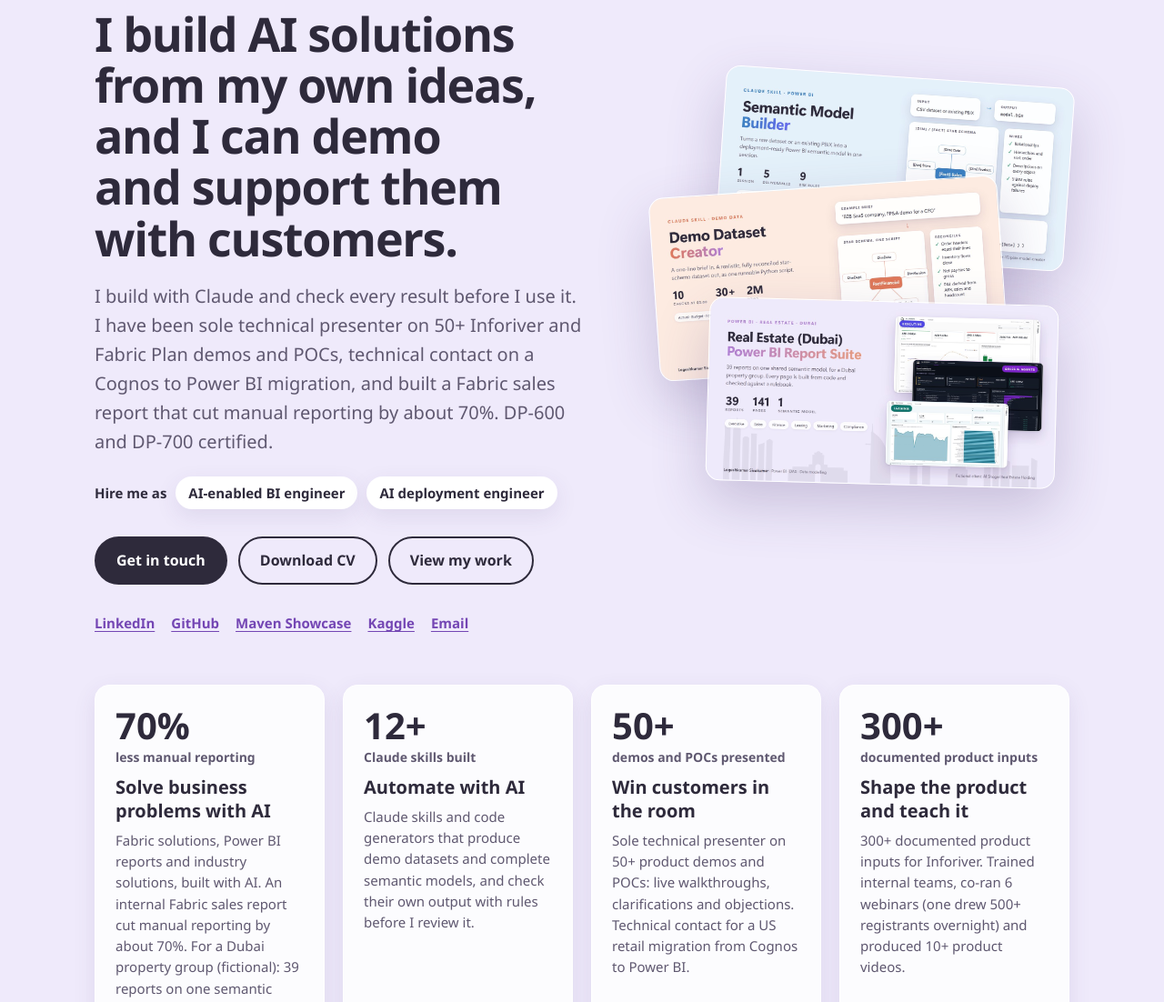
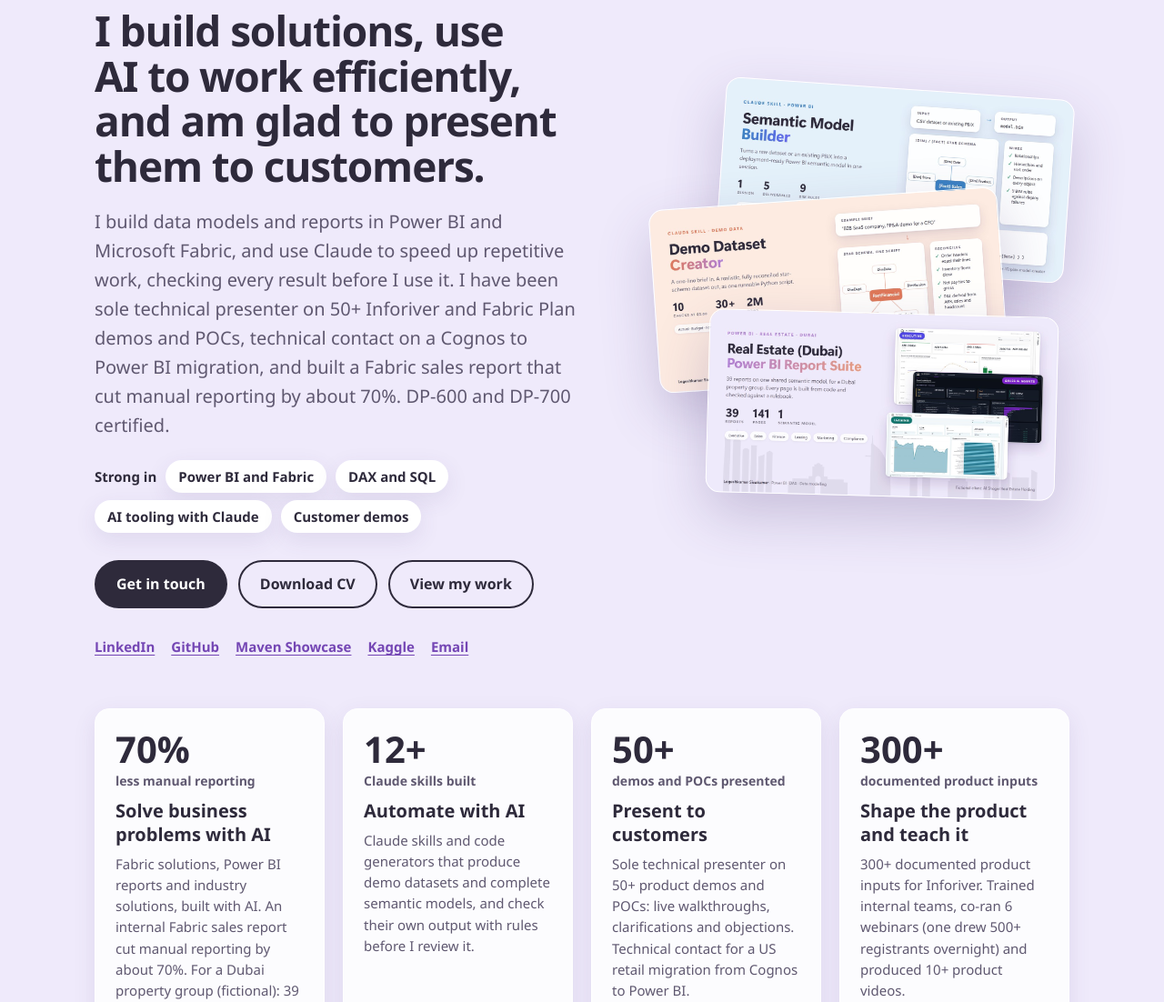
Before and after one commit to Logeshkumar-10/Logeshkumar-10.github.io, a plain HTML site: page index.html in a window 1280 px wide. Shown: the part 198-1300 px from the top of the page at 91% size. Drawn offline with Linux system fonts and the light colour scheme.

Commit message:
New intro headline and summary, strengths-first wording
Co-Authored-By: Claude Sonnet 5.5 <noreply@anthropic.com>

```diff
--- a/css/style.css
+++ b/css/style.css
@@ -73,7 +73,7 @@ h3 { font-size: 19px; line-height: 1.3; }
 .who span { font-size: 15px; color: var(--ink2); }
 .avatar { width: 64px; height: 64px; flex: none; border-radius: 50%; background: var(--ink); color: #fff; display: grid; place-items: center; font-weight: 800; font-size: 22px; overflow: hidden; }
 .avatar img { width: 100%; height: 100%; object-fit: cover; object-position: 50% 22%; }
-h1 { font-size: clamp(34px, 4.1vw, 52px); line-height: 1.08; letter-spacing: -.025em; margin: 0 0 20px; text-wrap: balance; }
+h1 { font-size: clamp(32px, 3.6vw, 46px); line-height: 1.08; letter-spacing: -.025em; margin: 0 0 20px; text-wrap: balance; }
 .hero p.tag { font-size: 20px; color: var(--ink2); max-width: 540px; }
 .hire { display: flex; flex-wrap: wrap; align-items: center; gap: 8px 10px; margin-top: 22px; font-size: 15px; }
 .hire span { padding: 6px 14px; border-radius: 999px; background: #fff; font-weight: 700; box-shadow: var(--shadow); }
--- a/index.html
+++ b/index.html
@@ -4,8 +4,8 @@
   <meta charset="UTF-8" />
   <meta name="viewport" content="width=device-width, initial-scale=1.0" />
   <title>Logeshkumar Sivakumar | AI-enabled BI and deployment engineer</title>
-  <meta name="description" content="Logeshkumar Sivakumar: Business Intelligence Engineer who builds AI solutions from his own ideas and industry use cases using Claude, Microsoft Fabric and Power BI, and has presented 50+ Inforiver and Fabric Plan demos and POCs to customers." />
-  <link rel="stylesheet" href="css/style.css?v=15" />
+  <meta name="description" content="Logeshkumar Sivakumar builds data models and reports in Power BI and Microsoft Fabric, uses AI to go faster and presents to customers. DP-600 and DP-700 certified, with 50+ Inforiver and Fabric Plan demos and POCs." />
+  <link rel="stylesheet" href="css/style.css?v=23" />
 </head>
 <body>
   <a class="skip" href="#main">Skip to content</a>
@@ -34,9 +34,9 @@
           <div class="avatar"><img src="assets/profile.jpg?v=3" alt="" onerror="this.replaceWith('LS')" /></div>
           <div><strong>Logeshkumar Sivakumar</strong><span>Business Intelligence Engineer · Lumel Technologies</span></div>
         </div>
-        <h1>I build AI solutions from my own ideas, and I can demo and support them with customers.</h1>
-        <p class="tag">I build with Claude and check every result before I use it. I have been sole technical presenter on 50+ Inforiver and Fabric Plan demos and POCs, technical contact on a Cognos to Power BI migration, and built a Fabric sales report that cut manual reporting by about 70%. <span style="white-space:nowrap">DP-600</span> and <span style="white-space:nowrap">DP-700</span> certified.</p>
-        <p class="hire"><strong>Hire me as</strong> <span>AI-enabled BI engineer</span> <span>AI deployment engineer</span></p>
+        <h1>I build solutions, use AI to work efficiently, and am glad to present them to customers.</h1>
+        <p class="tag">I build data models and reports in Power BI and Microsoft Fabric, and use Claude to speed up repetitive work, checking every result before I use it. I have been sole technical presenter on 50+ Inforiver and Fabric Plan demos and POCs, technical contact on a Cognos to Power BI migration, and built a Fabric sales report that cut manual reporting by about 70%. <span style="white-space:nowrap">DP-600</span> and <span style="white-space:nowrap">DP-700</span> certified.</p>
+        <p class="hire"><strong>Strong in</strong> <span>Power BI and Fabric</span> <span>DAX and SQL</span> <span>AI tooling with Claude</span> <span>Customer demos</span></p>
         <div class="cta">
           <a href="#contact" class="btn solid">Get in touch</a>
           <a href="assets/Logeshkumar_Sivakumar_CV.pdf" class="btn" download>Download CV</a>
@@ -61,7 +61,7 @@
 
       <article><b>70%</b><span class="unit">less manual reporting</span><h3>Solve business problems with AI</h3><p>Fabric solutions, Power BI reports and industry solutions, built with AI. An internal Fabric sales report cut manual reporting by about 70%. For a Dubai property group (fictional): 39 reports on one semantic model, generated from code.</p></article>
       <article><b>12+</b><span class="unit">Claude skills built</span><h3>Automate with AI</h3><p>Claude skills and code generators that produce demo datasets and complete semantic models, and check their own output with rules before I review it.</p></article>
-      <article><b>50+</b><span class="unit">demos and POCs presented</span><h3>Win customers in the room</h3><p>Sole technical presenter on 50+ product demos and POCs: live walkthroughs, clarifications and objections. Technical contact for a US retail migration from Cognos to Power BI.</p></article>
+      <article><b>50+</b><span class="unit">demos and POCs presented</span><h3>Present to customers</h3><p>Sole technical presenter on 50+ product demos and POCs: live walkthroughs, clarifications and objections. Technical contact for a US retail migration from Cognos to Power BI.</p></article>
       <article><b>300+</b><span class="unit">documented product inputs</span><h3>Shape the product and teach it</h3><p>300+ documented product inputs for Inforiver. Trained internal teams, co-ran 6 webinars (one drew 500+ registrants overnight) and produced 10+ product videos.</p></article>
 
     </div>
```
